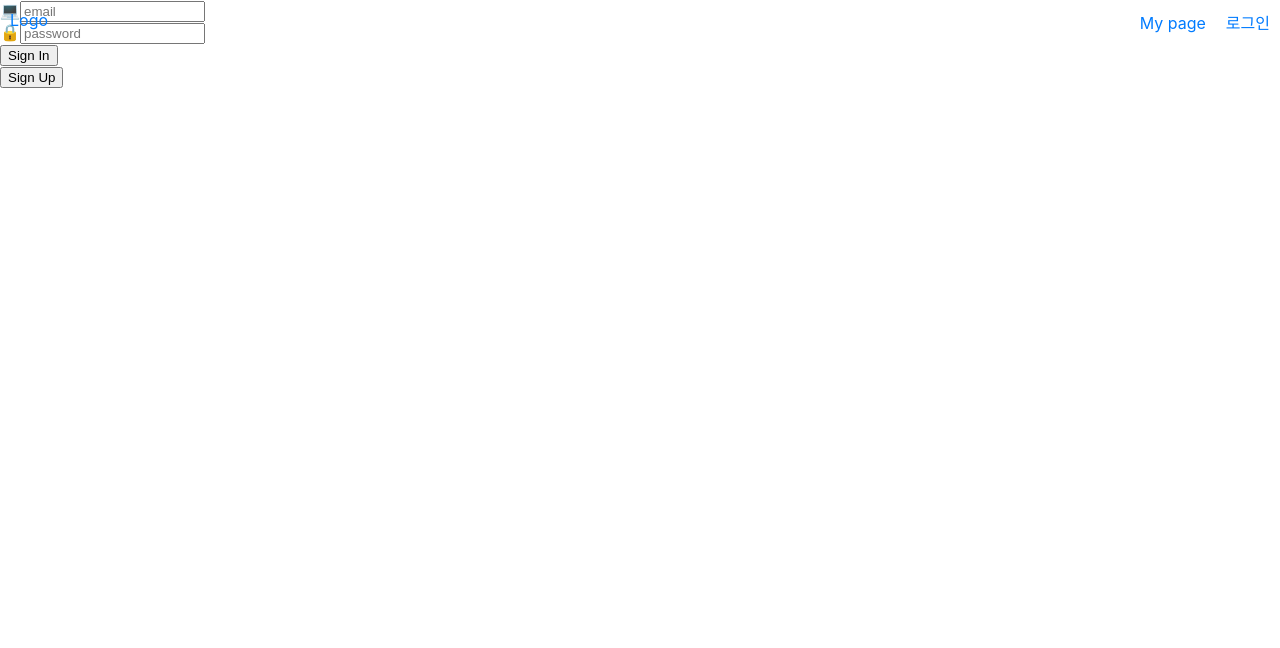
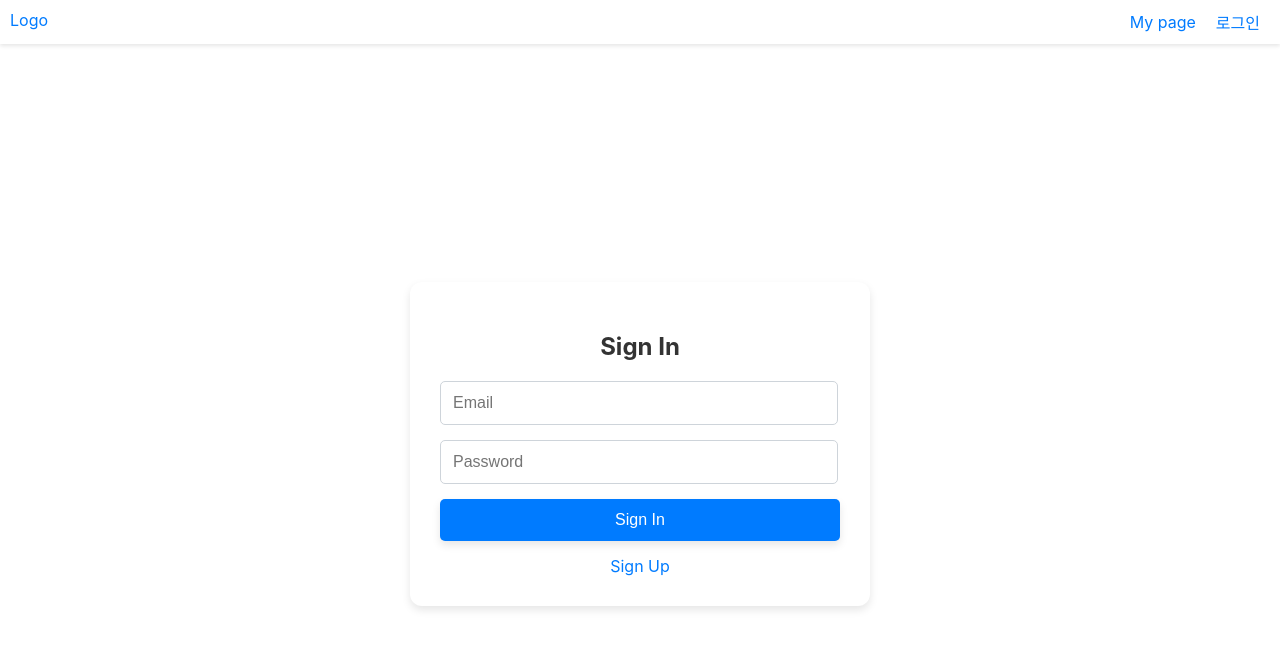
Before and after one commit to jeauk/react-resume, a React (Create React App) app: page /1 in a window 1280 px wide. Shown: the top 648 px of the page. Built offline with nearby package versions, Linux system fonts and the light colour scheme.

Commit message:
헤더수정, 메인로그인 중앙배치

```diff
--- a/src/App.css
+++ b/src/App.css
@@ -1,28 +1,33 @@
 .Header {
-  position: absolute; /* 부모 요소를 기준으로 위치를 설정 */
-  top: 10px; /* 상단에서 10px 떨어진 위치 */
-  right: 10px; /* 오른쪽에서 10px 떨어진 위치 */
-  /* 추가적인 스타일링 */
+  position: relative;
+  width: calc(100% - 40px);
+  display: flex;
+  justify-content: flex-end;
+  align-items: center;
+  background-color: white;
+  padding: 10px 20px;
+  box-shadow: 0 2px 4px rgba(0, 0, 0, 0.1);
   font-size: 16px;
   color: #007BFF;
+  overflow-x: hidden;
 }
 
 .Header a {
-  text-decoration: none; /* 링크 밑줄 제거 */
-  color: inherit; /* 부모 요소의 색상 상속 */
+  text-decoration: none;
+  color: inherit;
 }
 
 .Header a:hover {
-  color: #0056b3; /* 호버 시 색상 변경 */
+  color: #0056b3;
 }
 
-.page {
+.Header .page {
   margin-right: 20px;
 }
 
-.Logo {
-  position: fixed; /* 부모 요소를 기준으로 위치를 설정 */
-  top: 10px; /* 상단에서 10px 떨어진 위치 */
+.Header .Logo {
+  position: absolute;
+  top: 10px;
   left: 10px;
   font-size: 16px;
 }
--- a/src/components/main/Header.jsx
+++ b/src/components/main/Header.jsx
@@ -1,4 +1,3 @@
-
 const Header = () => {
   return (
     <div className='Header'>
--- a/src/components/main/Main.jsx
+++ b/src/components/main/Main.jsx
@@ -1,4 +1,4 @@
-import { useState } from 'react';
+import { useState, useEffect } from 'react';
 import styles from './Main.module.css';
 import { useNavigate } from 'react-router-dom';
 
@@ -6,10 +6,22 @@ const Main = () => {
   const [searchTerm, setSearchTerm] = useState('');
   const navigate = useNavigate();
 
+  useEffect(() => {
+    // Main 컴포넌트가 마운트될 때 body의 overflow를 hidden으로 설정
+    document.body.style.overflow = 'hidden';
+
+    // Main 컴포넌트가 언마운트될 때 원래 overflow로 복구
+    return () => {
+      document.body.style.overflow = 'auto';
+    };
+  }, []);
+
   return (
+    <div className={styles['page-container']}>
       <div className={styles.search}>
         <div className={styles.title}>
-          <h2 onClick={()=>{navigate('/resume')}}>CR</h2>
+          <h2 onClick={() => navigate('/resume')}>CR</h2>
+        </div>
         <div className={styles.search_box}>
           <input
             type="text"
@@ -18,7 +30,7 @@ const Main = () => {
             onChange={(e) => setSearchTerm(e.target.value)}
           />
           <button onClick={() => {
-              window.open(`https://www.nicebizinfo.com/ep/EP0100M001GE.nice?itgSrch=${searchTerm}`, '', 'width=1500px height=1500px');
+            window.open(`https://www.nicebizinfo.com/ep/EP0100M001GE.nice?itgSrch=${searchTerm}`, '', 'width=1500px,height=1500px');
           }}>
             검색
           </button>
--- a/src/components/main/Main.module.css
+++ b/src/components/main/Main.module.css
@@ -1,13 +1,23 @@
-
+.page-container {
+  display: flex;
+  flex-direction: column;
+  justify-content: center;
+  align-items: center;
+  height: calc(100vh - 60px);
+  margin: 0;
+}
 
 .search {
-
+  display: flex;
+  flex-direction: column;
+  justify-content: center;
+  align-items: center;
   text-align: center;
 }
 
 .title {
-
   text-align: center;
+  margin-bottom: 20px;
 }
 
 .search_box {
@@ -23,7 +33,7 @@
   box-shadow: 0 0 10px rgba(0, 0, 0, 0.1);
 }
 
-.title button {
+.search_box button {
   background-color: #4e99e9;
   border: none;
   color: #fff;
@@ -37,7 +47,7 @@
   transition: .9s ease;
 }
 
-.title button:hover {
+.search_box button:hover {
   transform: scale(1.1);
   color: rgb(255, 255, 255);
   background-color: blue;
--- /dev/null
+++ b/src/components/main/SignIn.css
@@ -0,0 +1,70 @@
+.container {
+    display: flex; /* Flexbox 사용 */
+    justify-content: center; /* 수평 가운데 정렬 */
+    align-items: center; /* 수직 가운데 정렬 */
+    height: 100vh; /* 전체 화면 높이 */
+    margin: 0; /* 기본 margin 제거 */
+    background-color: #ffffff; /* 페이지 배경색 설정 */
+  }
+
+  /* 폼을 감싸는 컨테이너 */
+  .form-container {
+    width: 100%;
+    max-width: 400px; /* 폼의 최대 너비 설정 */
+    padding: 30px; /* 폼의 여백 설정 */
+    box-shadow: 0 4px 8px rgba(0, 0, 0, 0.1); /* 그림자 추가 */
+    border-radius: 12px; /* 모서리 둥글게 하기 */
+    background-color: white; /* 배경색 설정 */
+  }
+
+  /* 제목 스타일 */
+  .form-container h2 {
+    text-align: center; /* 제목 가운데 정렬 */
+    margin-bottom: 20px; /* 제목과 폼 사이의 여백 설정 */
+    font-size: 24px; /* 제목 폰트 크기 */
+    color: #333; /* 제목 색상 */
+  }
+
+  /* 입력 필드 스타일 */
+  .form-control {
+    width: 93%; /* 입력 필드 너비를 100%로 설정 */
+    border: 1px solid #ced4da; /* 입력 필드 테두리 색상 */
+    border-radius: 5px 5px 5px 5px; /* 입력 필드의 모서리 둥글게 하기 */
+    padding: 12px; /* 입력 필드의 여백 설정 */
+    margin-bottom: 15px; /* 입력 필드와 버튼 사이의 여백 설정 */
+    font-size: 16px; /* 입력 필드 폰트 크기 */
+  }
+
+  /* 버튼 스타일 */
+  .btn {
+    width: 100%; /* 버튼 너비를 100%로 설정 */
+    padding: 12px; /* 버튼 여백 설정 */
+    border-radius: 5px; /* 버튼 모서리 둥글게 하기 */
+    font-size: 16px; /* 버튼 폰트 크기 설정 */
+    box-shadow: 0 4px 8px rgba(0, 0, 0, 0.1); /* 버튼 그림자 추가 */
+    transition: background-color 0.3s, transform 0.3s; /* 부드러운 전환 효과 추가 */
+  }
+
+  .btn-primary {
+    background-color: #007bff; /* 기본 버튼 색상 */
+    border: none; /* 버튼 테두리 제거 */
+    color: white; /* 버튼 텍스트 색상 */
+  }
+
+  .btn-primary:hover {
+    background-color: #0056b3; /* 버튼 호버 시 색상 변경 */
+    transform: scale(1.05); /* 버튼 호버 시 크기 증가 */
+  }
+
+  /* 링크 스타일 */
+  .link {
+    display: block; /* 링크를 블록으로 설정 */
+    text-align: center; /* 링크 가운데 정렬 */
+    margin-top: 15px; /* 링크와 폼 요소 사이의 여백 설정 */
+    color: #007bff; /* 링크 색상 */
+    text-decoration: none; /* 링크 밑줄 제거 */
+  }
+
+  .link:hover {
+    text-decoration: underline; /* 링크 호버 시 밑줄 추가 */
+  }
--- a/src/components/main/SignIn.jsx
+++ b/src/components/main/SignIn.jsx
@@ -1,43 +1,21 @@
-import { useState } from "react";
+import { useState, useEffect } from "react";
 import { useNavigate } from "react-router-dom";
+import './SignIn.css'; // CSS 파일 import
 
 const SignIn = () => {
   const navigate = useNavigate();
   const [email, setEmail] = useState('');
   const [pwd, setPwd] = useState('');
-  const s = () => {
-    navigate('/2')
-  }
-  return (
-    <div className="container mt-5">
-      <div className="row">
-        <form method="post" action="/signin" onSubmit={(e) => {
-          e.preventDefault();
-        }}>
-          <div className="mb-3 input-group flex-nowrap">
-            <span className="input-group-text">💻</span>
-            <input
-              value={email}
-              onChange={(e) => {
-                setEmail(e.target.value)
-                console.log(email);
-              }}
-              type="text" className="form-control" name="email" placeholder="email" />
-          </div>
-          <div className="mb-3 input-group flex-nowrap">
-            <span className="input-group-text">🔒</span>
-            <input
-              value={pwd}
-              onChange={(e) => {
-                setPwd(e.target.value)
-                console.log(pwd);
-              }}
-              type="password" className="form-control" name="pwd" placeholder="password" />
-          </div>
-          <div className="d-grid gap-2">
-            <button
-              onClick={() => {
-                async function send() {
+
+  useEffect(() => {
+    document.body.style.overflow = 'hidden';
+
+    return () => {
+      document.body.style.overflow = 'auto';
+    };
+  }, []);
+
+  const handleSignIn = async () => {
     const url = 'http://127.0.0.1:8080/signin';
     const res = await fetch(url, {
       method: 'post',
@@ -54,14 +32,31 @@ const SignIn = () => {
     } else {
       alert(data.msg);
     }
-                }
-                send();
+  };
 
-              }}
-              className="btn btn-primary" id="signin">Sign In</button>
+  return (
+    <div className="container">
+      <div className="form-container">
+        <h2>Sign In</h2>
+        <form method="post" action="/signin" onSubmit={(e) => e.preventDefault()}>
+          <div className="mb-3 input-group flex-nowrap">
+            <input
+              value={email}
+              onChange={(e) => setEmail(e.target.value)}
+              type="text" className="form-control" name="email" placeholder="Email" />
           </div>
+          <div className="mb-3 input-group flex-nowrap">
+            <input
+              value={pwd}
+              onChange={(e) => setPwd(e.target.value)}
+              type="password" className="form-control" name="pwd" placeholder="Password" />
+          </div>
+          <button
+            onClick={handleSignIn}
+            className="btn btn-primary">Sign In
+          </button>
+          <a href="/signup" className="link">Sign Up</a> {/* Sign Up 링크 추가 */}
         </form>
-        <button onClick={s} className="btn btn-primary" id="signup">Sign Up</button>
       </div>
     </div>
   );
```
Lines whose indentation alone changed are shown as unchanged.
